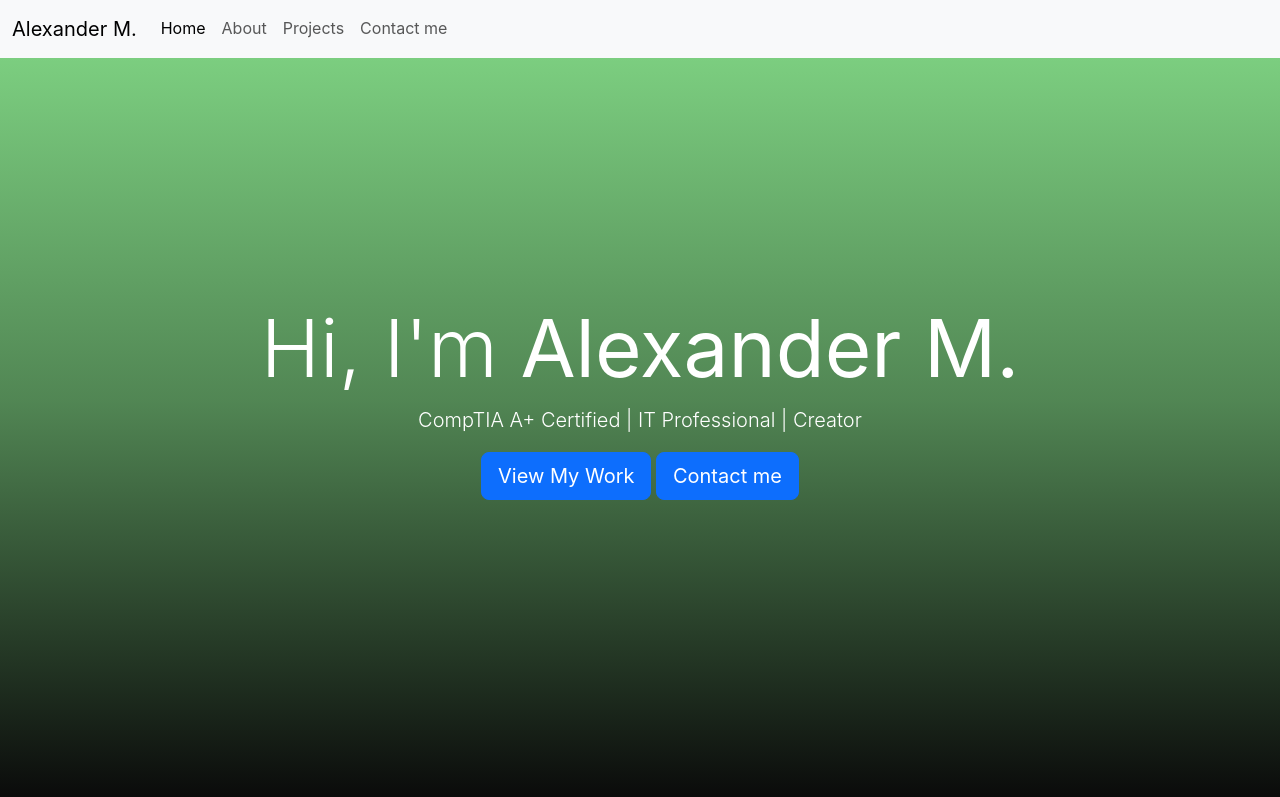
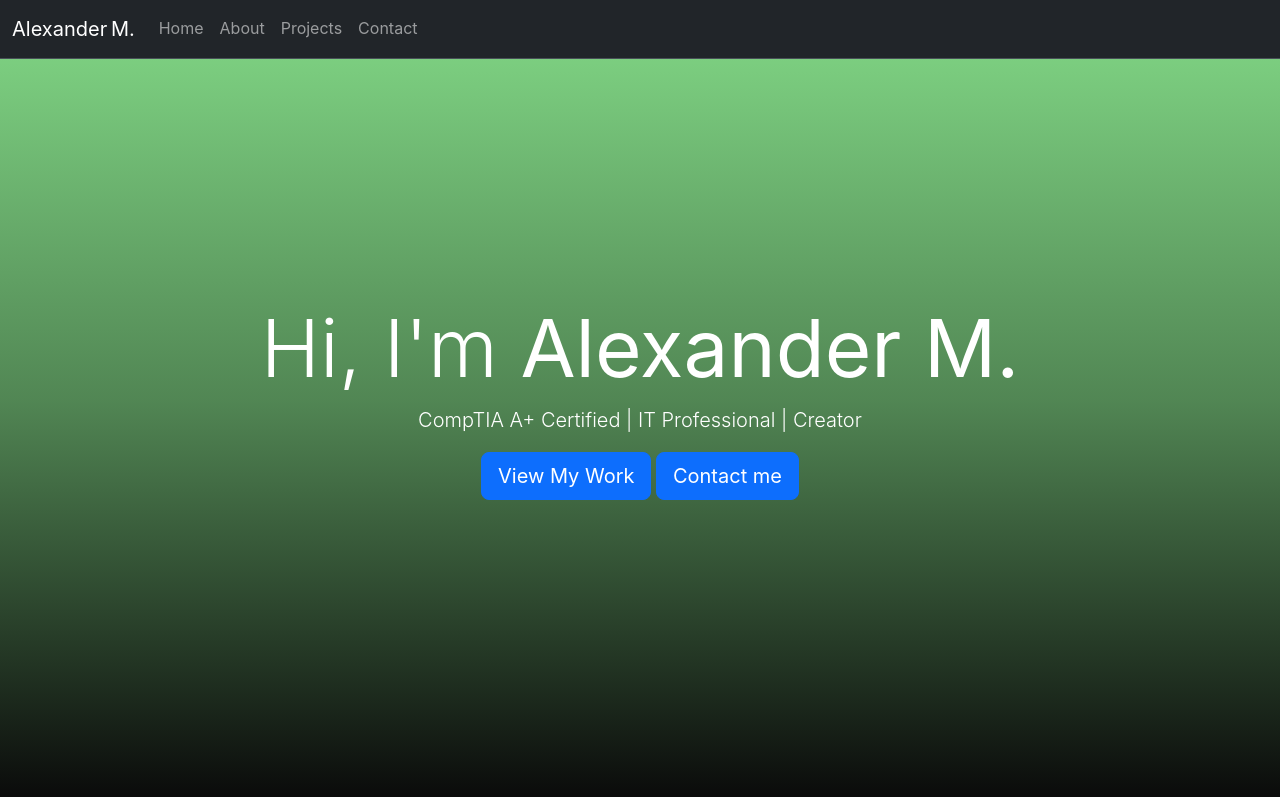
Before and after one commit to AlxMarz/studious-octo-palm-tree, a website: page index.html in a window 1280 px wide. Shown: the top 797 px of the page. Drawn offline with nearby package versions, Linux system fonts and the light colour scheme.

Commit message:
basic ani

```diff
--- a/index.html
+++ b/index.html
@@ -18,30 +18,21 @@
         crossorigin="anonymous"></script>
 
     <!-- Navigation -->
-    <nav class="navbar navbar-expand-lg bg-body-tertiary fixed-top">
-        <div class="container-fluid">
-            <a class="navbar-brand" href="#">Alexander M.</a>
+    <nav class="navbar navbar-expand-lg bg-dark border-bottom border-body fixed-top" data-bs-theme="dark">
+        <div class="container-fluid ">          <!-- flex & centre -->
+            <a class="navbar-brand me-3" href="#">Alexander M.</a>        <!-- still left of links -->
             <button class="navbar-toggler" type="button" data-bs-toggle="collapse"
                 data-bs-target="#navbarSupportedContent" aria-controls="navbarSupportedContent" aria-expanded="false"
                 aria-label="Toggle navigation">
                 <span class="navbar-toggler-icon"></span>
             </button>
             <!-- navbar -->
-            <div class="collapse navbar-collapse bg-body-dark" id="navbarSupportedContent">
-                <ul class="navbar-nav me-auto mb-2 mb-lg-0 ">
-                    <li class="nav-item">
-                        <a class="nav-link active" aria-current="page" href="#">Home</a>
-                    </li>
-                    <li class="nav-item">
-                        <a class="nav-link" href="#">About</a>
-                    </li>
-                    <li class="nav-item">
-                        <a class="nav-link" href="#">Projects</a>
-                    </li>
-                    <li class="nav-item">
-                    <li class="nav-item">
-                        <a class="nav-link" href="mailto:alexander.example@mail.com">Contact me</a>
-                    </li>
+            <div class="collapse navbar-collapse" id="navbarSupportedContent">
+                <ul class="navbar-nav mb-lg-0">                     <!-- no auto margins here -->
+                    <li class="nav-item"><a class="nav-link" href="#">Home</a></li>
+                    <li class="nav-item"><a class="nav-link" href="#">About</a></li>
+                    <li class="nav-item"><a class="nav-link" href="#">Projects</a></li>
+                    <li class="nav-item"><a class="nav-link" href="mailto:alexander.example@mail.com">Contact</a></li>
                 </ul>
             </div>
         </div>
```
